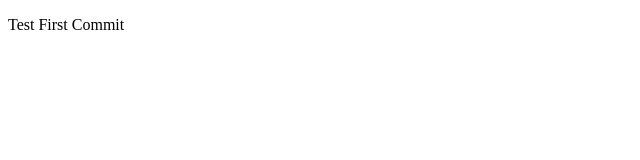
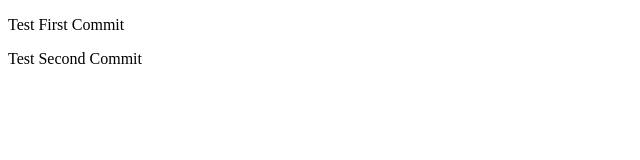
Before and after one commit to alvinyap510/alvinyap510.github.io, a plain HTML site: page index.html in a window 1280 px wide. Shown: the whole page, without its empty margins (0-640 px from the left). Drawn offline with Linux system fonts and the light colour scheme.

Commit message:
second commit

```diff
--- a/index.html
+++ b/index.html
@@ -8,5 +8,6 @@
   </head>
   <body>
     <p>Test First Commit</p>
+    <p>Test Second Commit</p>
   </body>
 </html>
```
